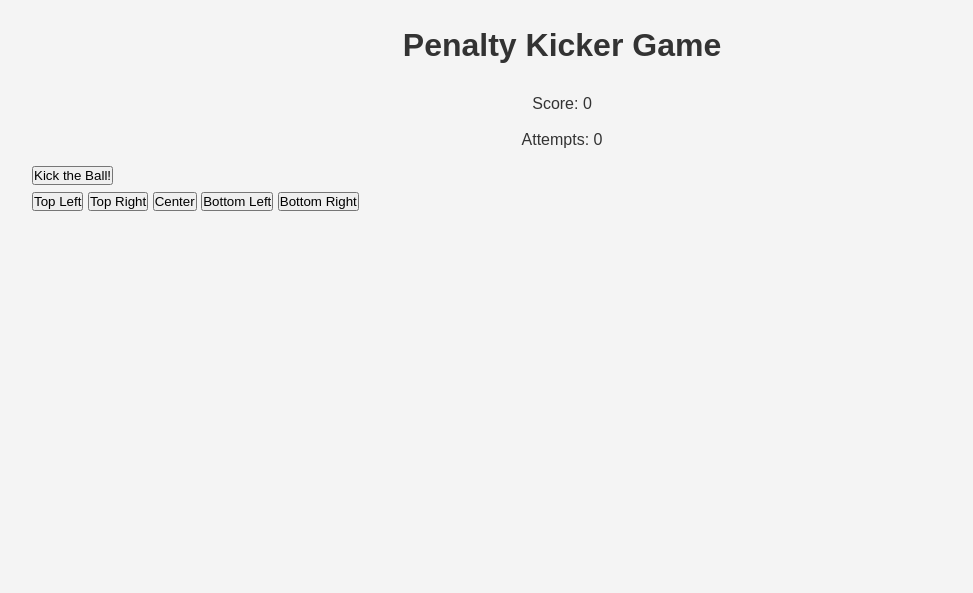
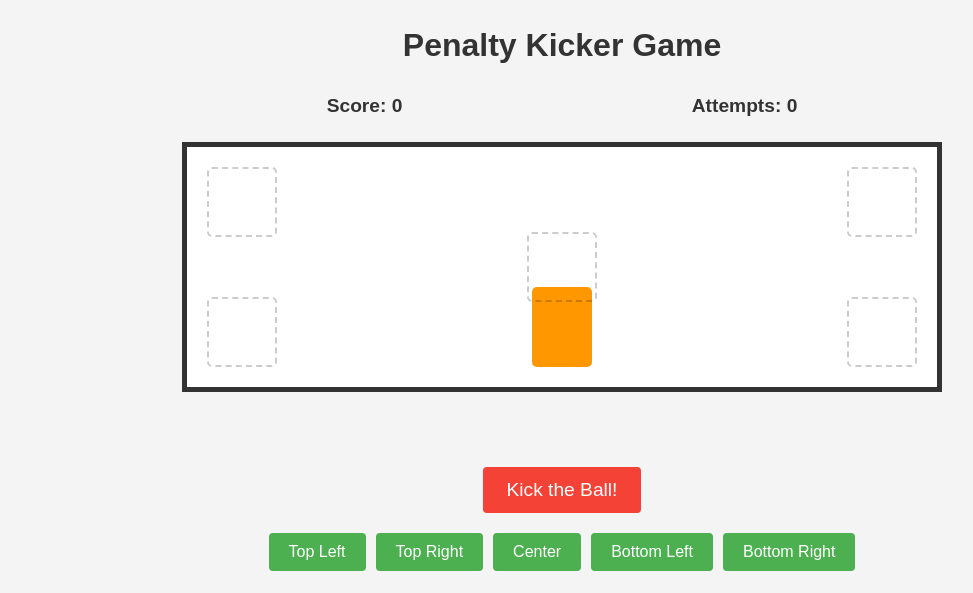
Before and after one commit to amirkabbara/penalty-kicker-game, a website: page index.html in a window 1280 px wide. Shown: the whole page, without its empty margins (78-1051 px from the left). Drawn offline with Linux system fonts and the light colour scheme.

Commit message:
Update style.css via editor

```diff
--- a/style.css
+++ b/style.css
@@ -13,10 +13,11 @@ body {
 }
 
 .container {
-  max-width: 1100px;
+  max-width: 800px;
   margin: 0 auto;
   overflow: auto;
   padding: 0 20px;
+  text-align: center;
 }
 
 h1 {
@@ -25,15 +26,145 @@ h1 {
   text-align: center;
 }
 
-p {
-  margin: 10px 0;
-  text-align: center;
+#scoreboard {
+  display: flex;
+  justify-content: space-around;
+  margin: 20px 0;
+  font-size: 1.2rem;
+  font-weight: bold;
 }
 
-#app {
-  background: #fff;
+#game-area {
+  margin: 20px auto;
+  position: relative;
+  height: 300px;
+}
+
+#goal {
+  width: 100%;
+  height: 250px;
+  background-color: #fff;
+  border: 5px solid #333;
+  position: relative;
+  overflow: hidden;
+}
+
+.target {
+  position: absolute;
+  width: 70px;
+  height: 70px;
+  border: 2px dashed rgba(0, 0, 0, 0.2);
   border-radius: 5px;
-  padding: 20px;
+  cursor: pointer;
+}
+
+#top-left {
+  top: 20px;
+  left: 20px;
+}
+
+#top-right {
+  top: 20px;
+  right: 20px;
+}
+
+#bottom-left {
+  bottom: 20px;
+  left: 20px;
+}
+
+#bottom-right {
+  bottom: 20px;
+  right: 20px;
+}
+
+#center {
+  top: 50%;
+  left: 50%;
+  transform: translate(-50%, -50%);
+}
+
+#goalkeeper {
+  width: 60px;
+  height: 80px;
+  background-color: #ff9800;
+  position: absolute;
+  bottom: 20px;
+  left: 50%;
+  transform: translateX(-50%);
+  border-radius: 5px;
+  transition: all 0.3s ease;
+}
+
+#ball {
+  width: 30px;
+  height: 30px;
+  background-color: #000;
+  border-radius: 50%;
+  position: absolute;
+  bottom: -40px;
+  left: 50%;
+  transform: translateX(-50%);
+  transition: all 0.5s ease;
+}
+
+#controls {
+  margin: 20px 0;
+}
+
+button {
+  padding: 10px 20px;
+  background-color: #4CAF50;
+  color: white;
+  border: none;
+  border-radius: 4px;
+  cursor: pointer;
+  margin: 5px;
+  font-size: 1rem;
+}
+
+button:hover {
+  background-color: #45a049;
+}
+
+#kick-button {
+  background-color: #f44336;
+  font-size: 1.2rem;
+  padding: 12px 24px;
+}
+
+#kick-button:hover {
+  background-color: #d32f2f;
+}
+
+#direction-buttons {
+  display: flex;
+  justify-content: center;
+  flex-wrap: wrap;
+  margin-top: 10px;
+}
+
+#message {
   margin-top: 20px;
-  box-shadow: 0 0 10px rgba(0, 0, 0, 0.1);
+  font-size: 1.2rem;
+  font-weight: bold;
+  min-height: 30px;
 }
+
+.target.active {
+  background-color: rgba(76, 175, 80, 0.3);
+}
+
+/* Animation for ball movement */
+@keyframes kick {
+  0% {
+    bottom: -40px;
+  }
+  100% {
+    bottom: 120px;
+  }
+}
+
+.ball-kick {
+  animation: kick 0.5s forwards;
+}
```
